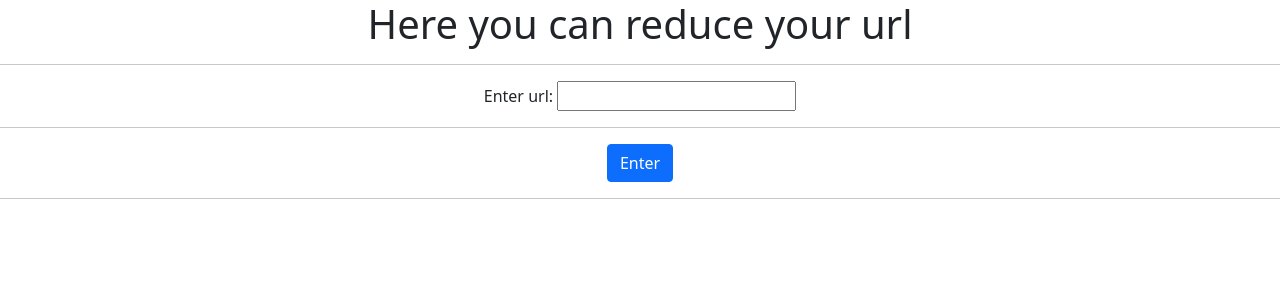
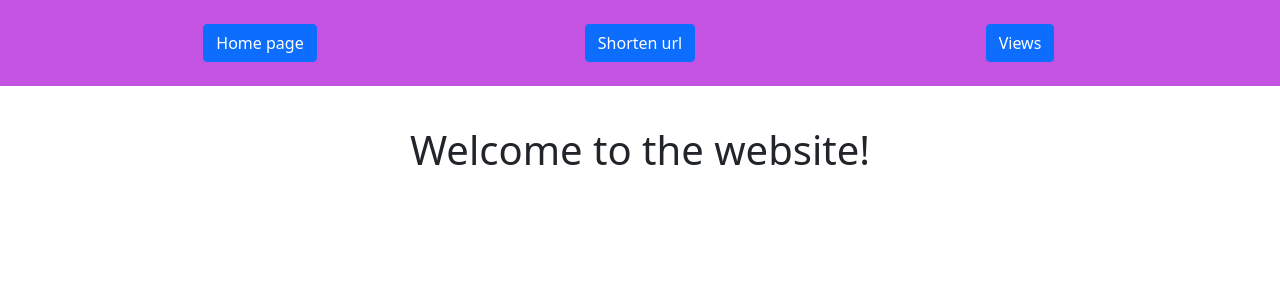
Before and after one commit to malannly/ShortenUrlProject, a Flask app: page / in a window 1280 px wide. Shown: the top 300 px of the page. Run offline with Flask 2, Linux system fonts and the light colour scheme.

Commit message:
second commit

```diff
--- a/templates/base.html
+++ b/templates/base.html
@@ -9,6 +9,10 @@
     integrity="sha384-EVSTQN3/azprG1Anm3QDgpJLIm9Nao0Yz1ztcQTwFspd3yD65VohhpuuCOmLASjC" crossorigin="anonymous">
 </head>
 <body>
-        {% block content %}
-        {% endblock %}
+    <header>
+        {% include 'header.html'%}
+    </header>
+    <br>
+    {% block content %}
+    {% endblock %}
 </body>
--- /dev/null
+++ b/templates/header.html
@@ -0,0 +1,15 @@
+<header class="py-4 mb-3 pb-4" style="background-color: rgb(197, 83, 225);">
+    <div class="container text-center">
+        <div class="row align-items-center">
+            <div class="col align-self-center">
+                <a href="http://127.0.0.1:5000/" class="btn btn-primary">Home page</a>
+            </div>
+            <div class="col align-self-center">
+                <a href="http://127.0.0.1:5000/longurl" class="btn btn-primary">Shorten url</a>
+            </div>
+            <div class="col align-self-center">
+                <a href="http://127.0.0.1:5000/static" class="btn btn-primary">Views</a>
+            </div>
+        </div>
+    </div>
+</header>
--- a/templates/home.html
+++ b/templates/home.html
@@ -4,14 +4,6 @@
 
 {% block content %}
 <center>
-    <h1>Here you can reduce your url</h1>
-    <hr>
-    <form action="#", method="post">
-        <label for="url">Enter url:</label>
-        <input type="url", name="nm", pattern="https://.*", required>
-        <hr>
-        <input type="submit", value="Enter", class="btn btn-primary">
-        <hr>
-    </form>
+    <h1>Welcome to the website!</h1>
 </center>
 {% endblock %}
```
